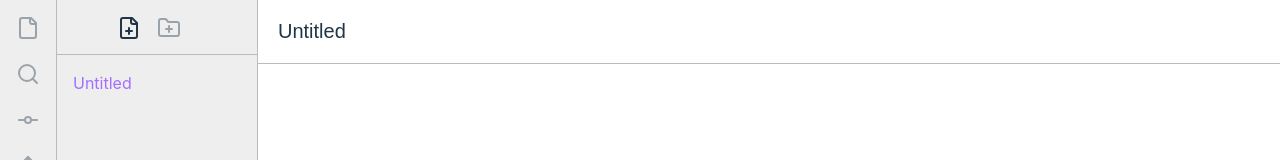
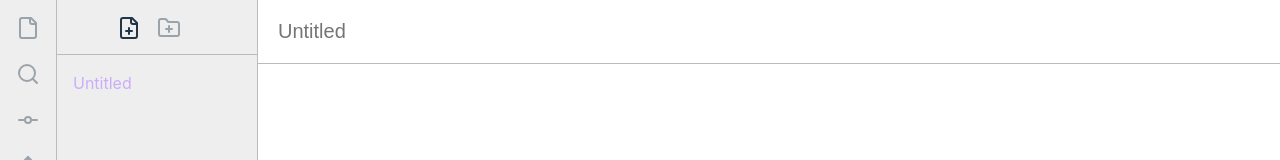
Before and after one commit to landwill/engrave, a React (Vite) app: page / in a window 1280 px wide. Both pictures are taken after a click on the element 129 px from the left and 31 px from the top of the page. Shown: the top 160 px of the page. Built offline with nearby package versions, Linux system fonts and the light colour scheme.

Commit message:
feat: enhanced Untitled document style/handling

```diff
--- a/src/components/DocumentSelectorItem.tsx
+++ b/src/components/DocumentSelectorItem.tsx
@@ -2,19 +2,37 @@ import { CSSProperties, MouseEventHandler } from 'react'
 
 interface DocumentSelectorItemProps {
   isActive: boolean
-  filename: string
+  title: string
   onClick?: MouseEventHandler
 }
 
-const SPAN_STYLE: CSSProperties = { marginBottom: '0.25em', textOverflow: 'ellipsis', textWrap: 'nowrap', overflow: 'hidden', paddingLeft: '1em', paddingRight: '1em', flexShrink: 0 }
+const SPAN_STYLE: CSSProperties = {
+  marginBottom: '0.25em',
+  textOverflow: 'ellipsis',
+  textWrap: 'nowrap',
+  overflow: 'hidden',
+  paddingLeft: '1em',
+  paddingRight: '1em',
+  flexShrink: 0
+}
 
-export function DocumentSelectorItem({ isActive, filename, onClick }: DocumentSelectorItemProps) {
+function getTitleAndClassName(title: string, isActive: boolean) {
+  let effectiveTitle = title
   let className = 'document-selector-item'
   if (isActive) className += ' active'
+  if (title.trim() == '') {
+    className += ' untitled'
+    effectiveTitle = 'Untitled'
+  }
+  return { effectiveTitle, className }
+}
+
+export function DocumentSelectorItem({ isActive, title, onClick }: DocumentSelectorItemProps) {
+  const { effectiveTitle, className } = getTitleAndClassName(title, isActive)
 
   return <span className={className}
                style={SPAN_STYLE}
                onClick={onClick}>
-            {filename}
+            {effectiveTitle}
         </span>
 }
--- a/src/components/DocumentSelectorList.tsx
+++ b/src/components/DocumentSelectorList.tsx
@@ -22,7 +22,7 @@ export const DocumentSelectorList = observer(() => {
       documentIdentifiers.slice().sort((a, b) => b.lastModified - a.lastModified).map(document => {
         return <DocumentSelectorItem key={document.documentUuid}
                                      isActive={selectedDocumentUuid === document.documentUuid}
-                                     filename={!document.documentTitle.trim() ? 'Untitled' : document.documentTitle}
+                                     title={document.documentTitle}
                                      onClick={() => {runInAction(() => {documentStore.selectedDocumentUuid = document.documentUuid})}} />
       })
     }
--- a/src/components/EditorTitlePanel.tsx
+++ b/src/components/EditorTitlePanel.tsx
@@ -8,18 +8,21 @@ interface EditorTitlePanelObserverProps {
   editorBodyRef: React.RefObject<HTMLDivElement>
 }
 
+const INPUT_STYLE = { padding: '1em', border: 'none', borderBottom: COMMON_BORDER_STYLE, outline: 'none', fontSize: '1.25em', fontWeight: 500, backgroundColor: 'var(--background-color)', color: 'var(--color)' }
 export const EditorTitlePanel = observer(({ editorBodyRef }: EditorTitlePanelObserverProps) => {
   const handleChange: ChangeEventHandler<HTMLInputElement> = (event) => {
     runInAction(() => {
       documentStore.renameCurrentDocument(event.target.value)
     })
   }
+
   const handleKeyDown = (event: React.KeyboardEvent<HTMLDivElement>) => {
     if (event.key === 'Enter') {
       event.preventDefault()
       editorBodyRef.current?.focus()
     }
   }
+
   if (!documentStore.selectedDocumentUuid) {
     return <div>E04</div>
   }
@@ -33,7 +36,8 @@ export const EditorTitlePanel = observer(({ editorBodyRef }: EditorTitlePanelObs
       tabIndex={1}
       onKeyDown={handleKeyDown}
       suppressContentEditableWarning
-      style={{ padding: '1em', border: 'none', borderBottom: COMMON_BORDER_STYLE, outline: 'none', fontSize: '1.25em', fontWeight: 500, backgroundColor: 'var(--background-color)', color: 'var(--color)' }}
+      style={INPUT_STYLE}
+      placeholder='Untitled'
       value={documentStore.currentDocument.documentTitle}
     />
   )
--- a/src/index.css
+++ b/src/index.css
@@ -50,6 +50,10 @@ body {
     background-color: var(--panel-background-color-hover);
 }
 
+.untitled {
+    opacity: 0.5;
+}
+
 .light-mode {
     --color: #213547;
     --background-color: #ffffff;
--- a/src/stores/DocumentStore.ts
+++ b/src/stores/DocumentStore.ts
@@ -4,7 +4,7 @@ import { getDocuments, putFileInStore } from '../indexeddx/utils.ts'
 import { DocumentDetail, DocumentIdentifier } from '../interfaces.ts'
 import { lazyErrorHandler } from '../utils.ts'
 
-const NEW_FILE_NAME = 'Untitled'
+const NEW_FILE_NAME = ''
 
 export class DocumentStore {
   documentIdentifiers: DocumentIdentifier[] = []
```
